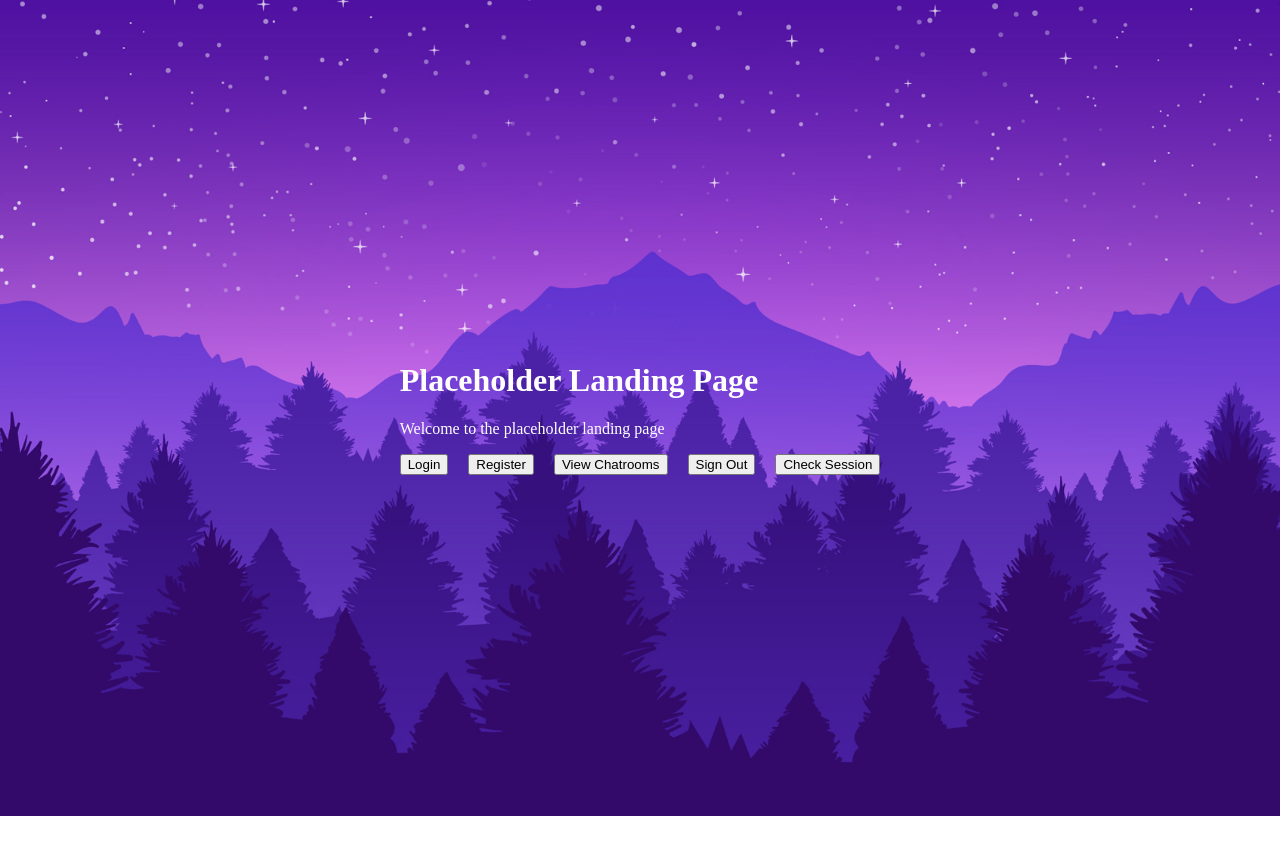
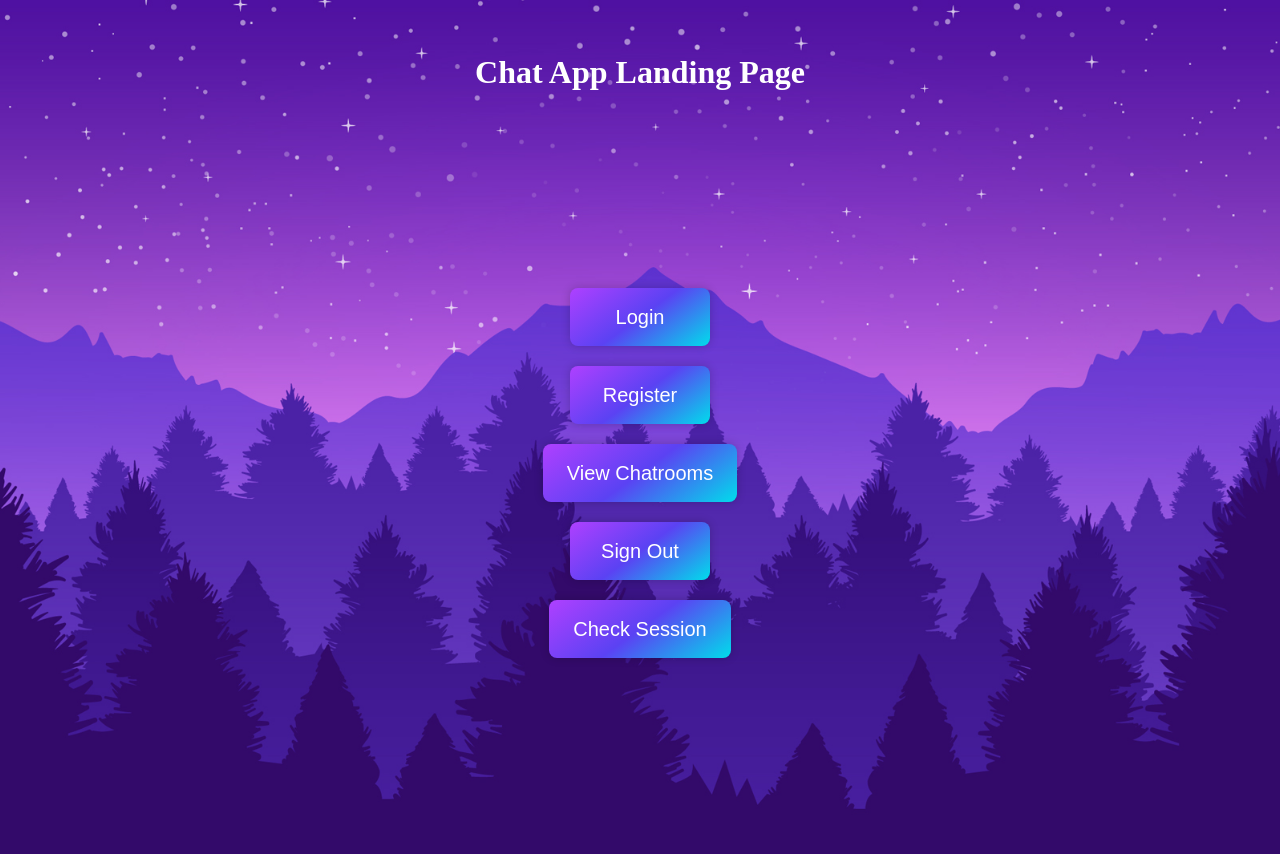
Before and after one commit to CloverCodes7062/chat-app-nextjs, a Next.js app: page / in a window 1280 px wide. Shown: the top 854 px of the page. Before the commit the page ends 816 px from the top, so only its background shows below. Built offline with nearby package versions, Linux system fonts and the light colour scheme; no server answers.

Commit message:
starting main page.jsx styling

```diff
--- a/app/globals.css
+++ b/app/globals.css
@@ -3,6 +3,7 @@ body {
     display: flex;
     justify-content: center;
     align-items: center;
+    padding: 25px;
     min-height: 100vh;
     background: url('../images/img.jpg') no-repeat;
     background-size: cover;
--- /dev/null
+++ b/app/landingPage.module.css
@@ -0,0 +1,38 @@
+.btn {
+  align-items: center;
+  background-image: linear-gradient(144deg,#AF40FF, #5B42F3 50%,#00DDEB);
+  border: 0;
+  border-radius: 8px;
+  box-shadow: 0 0 10px rgba(0, 0, 0, .2);
+  box-sizing: border-box;
+  color: #FFFFFF;
+  display: flex;
+  font-size: 20px;
+  justify-content: center;
+  line-height: 1em;
+  max-width: 100%;
+  min-width: 140px;
+  padding: 19px 24px;
+  text-decoration: none;
+  user-select: none;
+  -webkit-user-select: none;
+  touch-action: manipulation;
+  white-space: nowrap;
+  cursor: pointer;
+  outline: none;
+  border: none;
+}
+
+.btn:hover {
+  box-shadow: 0 0 10px rgba(186, 88, 224, 0.75);
+}
+
+.btnContainer {
+  display: 'flex';
+  flex-direction: 'column';
+  gap: '20px';
+  margin-top: 'auto';
+  margin-bottom: 'auto';
+  justify-content: 'center';
+  align-items: 'center';
+}
--- a/app/page.jsx
+++ b/app/page.jsx
@@ -1,6 +1,7 @@
 'use client';
 import Link from 'next/link';
 import { supabase } from '@/supabaseClient';
+import styles from './landingPage.module.css';
 
 export default function HomePage() {
     const handleSignOut = async () => {
@@ -23,24 +24,25 @@ export default function HomePage() {
         }
     };
 
+    const btnContainerStyles = { display: 'flex', flexDirection: 'column',
+                                gap: '20px', marginTop: 'auto', marginBottom: 'auto',
+                                justifyContent: 'center', alignItems: 'center' };
+
     return (
-        <div>
-            <h1 style={{color: '#fff'}}>Placeholder Landing Page</h1>
-            <p style={{fontSize: '16px', color: '#fff'}}>
-                Welcome to the placeholder landing page
-            </p>
-            <div style={{display: "flex", gap: "20px"}}>
-                <Link href="/login">
-                    <button>Login</button>
+        <div style={{ display: 'flex', flexDirection: 'column', minHeight: '100vh' }}>
+            <h1 style={{ color: '#fff', textAlign: 'center' }}>Chat App Landing Page</h1>
+            <div style={btnContainerStyles}>
+                <Link href="/login" style={{ outline: 'none', border: 'none', textDecoration: 'none' }}>
+                    <button className={styles.btn}>Login</button>
                 </Link>
-                <Link href="/register">
-                    <button>Register</button>
+                <Link href="/register" style={{ outline: 'none', border: 'none', textDecoration: 'none' }}>
+                    <button className={styles.btn}>Register</button>
                 </Link>
-                <Link href="/viewChatrooms">
-                    <button>View Chatrooms</button>
+                <Link href="/viewChatrooms" style={{ outline: 'none', border: 'none', textDecoration: 'none' }}>
+                    <button className={styles.btn}>View Chatrooms</button>
                 </Link>
-                <button onClick={handleSignOut}>Sign Out</button>
-                <button onClick={checkSession}>Check Session</button>
+                <button className={styles.btn} onClick={handleSignOut}>Sign Out</button>
+                <button className={styles.btn} onClick={checkSession}>Check Session</button>
             </div>
         </div>
     );
```
Also changed, not shown: app/chatroom/[uuid]/page.jsx (+6 -2 lines).
